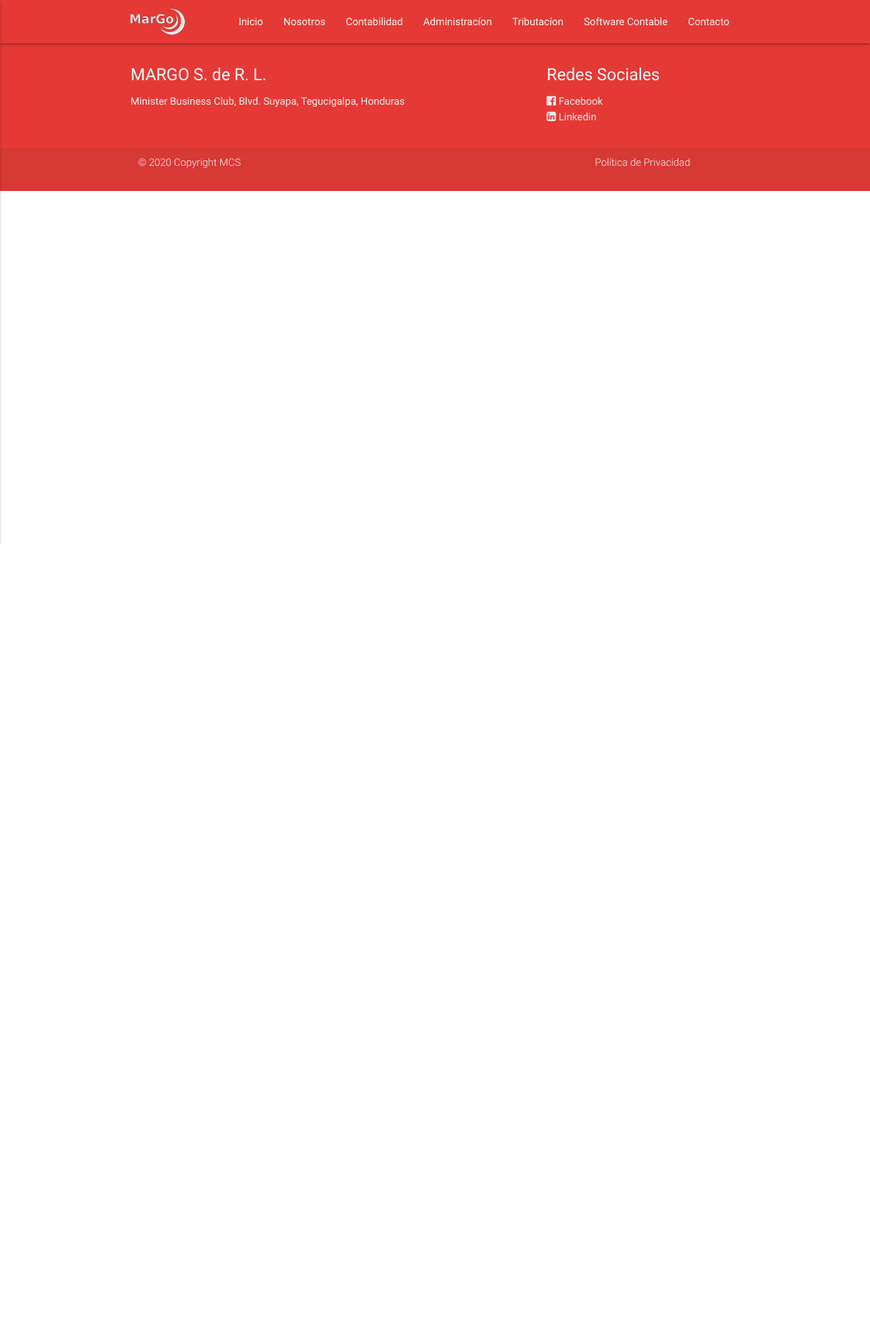
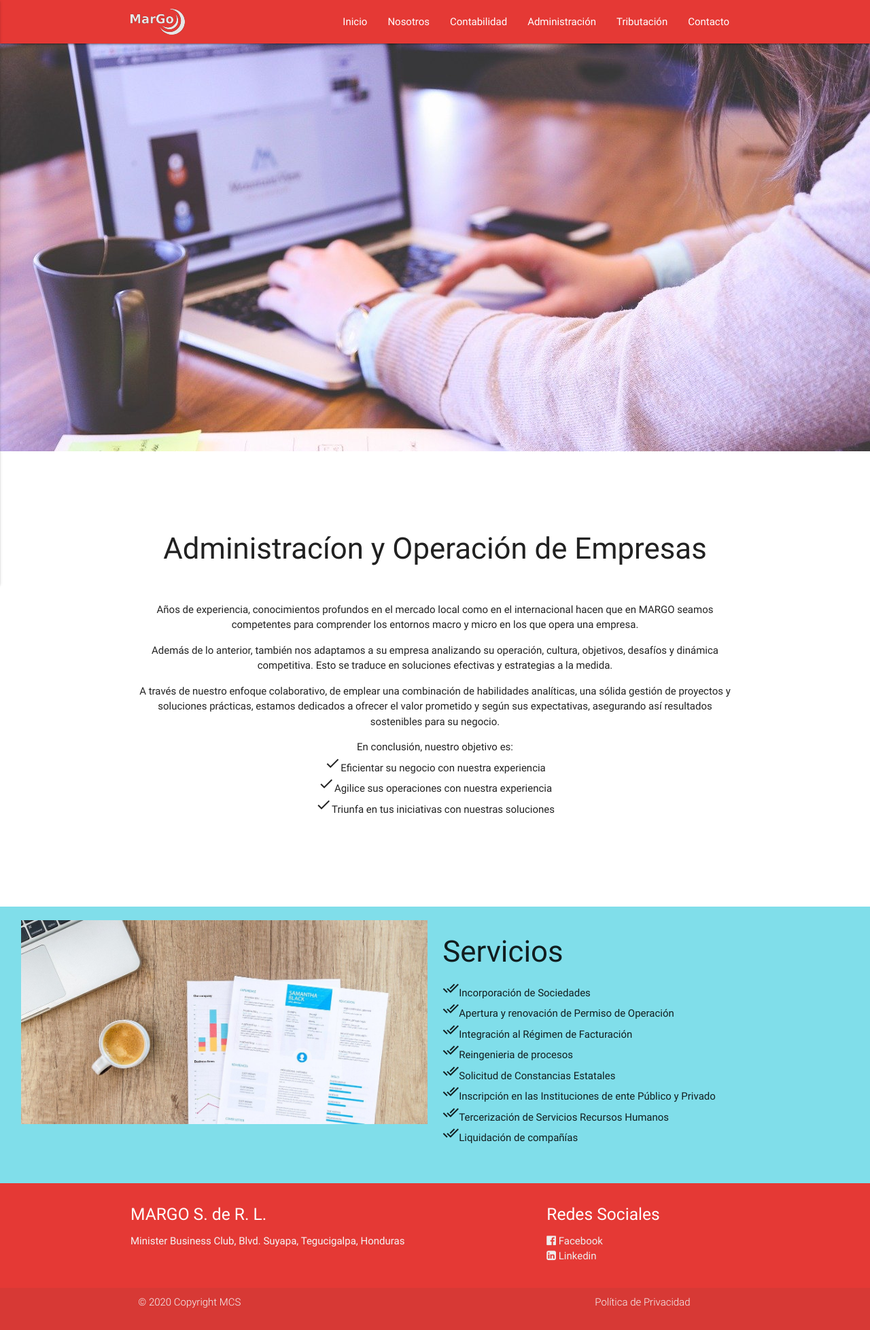
Before and after one commit to doglez/webpage-margo, a PHP site: page /administracion.php in a window 1280 px wide. Shown: the whole page at 68% size. Before the commit the page ends 800 px from the top, so only its background shows below. Run offline with PHP 8.4, Linux system fonts and the light colour scheme.

Commit message:
Tributarios y Administracion

```diff
--- a/administracion.php
+++ b/administracion.php
@@ -8,7 +8,47 @@
     <?php include('header.php'); ?>
 
     <main>
-
+      <section class="section_service_parallax">
+        <div class="parallax-container">
+          <div class="parallax"><img src="img/admon.jpg"></div>
+        </div>
+      </section>
+      <section class="section_service_message animateAbove">
+        <div class="row container">
+          <div class="col s12">
+            <h3>Administracíon y Operación de Empresas</h3><br>
+            <p>Años de experiencia, conocimientos profundos en el mercado local como en el internacional hacen que en MARGO seamos competentes para comprender los entornos macro y micro en los que opera una empresa.</p>
+            <p>Además de lo anterior, también nos adaptamos a su empresa analizando su operación, cultura, objetivos, desafíos y dinámica competitiva. Esto se  traduce en soluciones efectivas y estrategias a la medida.</p>
+            <p>A través de nuestro enfoque colaborativo, de emplear una combinación de habilidades analíticas, una sólida gestión de proyectos y soluciones prácticas, estamos dedicados a ofrecer el valor prometido y según sus expectativas, asegurando así resultados sostenibles para su negocio.</p>
+            <ul>
+              <li>En conclusión, nuestro objetivo es:</li>
+              <li><i class="material-icons">check</i>Eficientar su negocio con nuestra experiencia</li>
+              <li><i class="material-icons">check</i>Agilice sus operaciones con nuestra experiencia</li>
+              <li><i class="material-icons">check</i>Triunfa en tus iniciativas con nuestras soluciones</li>
+            </ul>
+          </div>
+        </div>
+      </section>
+      <section class="servicios_lista cyan lighten-3">
+        <div class="row">
+          <div class="col m6 s12 animateLeft">
+            <div class="img_adminis2"></div>
+          </div>
+          <div class="col m6 s12 animateRight">
+            <h3>Servicios</h3>
+            <ul>
+              <li><i class="material-icons">done_all</i>Incorporación de Sociedades</li>
+              <li><i class="material-icons">done_all</i>Apertura y renovación de Permiso de Operación </li>
+              <li><i class="material-icons">done_all</i>Integración al Régimen de Facturación</li>
+              <li><i class="material-icons">done_all</i>Reingenieria de procesos</li>
+              <li><i class="material-icons">done_all</i>Solicitud de Constancias Estatales</li>
+              <li><i class="material-icons">done_all</i>Inscripción en las Instituciones de ente Público y Privado</li>
+              <li><i class="material-icons">done_all</i>Tercerización de Servicios Recursos Humanos</li>
+              <li><i class="material-icons">done_all</i>Liquidación de compañías</li>
+            </ul>
+          </div>
+        </div>
+      </section>
     </main>
 
     <!--Import footer.php-->
--- a/header.php
+++ b/header.php
@@ -8,9 +8,9 @@
           <li><a href="index.php">Inicio</a></li>
           <li><a href="about.php">Nosotros</a></li>
           <li><a href="contabilidad.php">Contabilidad</a></li>
-          <li><a href="administracion.php">Administracíon</a></li>
-          <li><a href="tributarios.php">Tributacíon</a></li>
-          <li><a href="#">Software Contable</a></li>
+          <li><a href="administracion.php">Administración</a></li>
+          <li><a href="tributarios.php">Tributación</a></li>
+          <!-- <li><a href="#">Software Contable</a></li> -->
           <li><a href="contacto.php">Contacto</a></li>
         </ul>
       </div>
@@ -22,9 +22,9 @@
     <li><a href="index.php">Inicio</a></li>
     <li><a href="about.php">Nosotros</a></li>
     <li><a href="contabilidad.php">Contabilidad</a></li>
-    <li><a href="administracion.php">Administracíon</a></li>
-    <li><a href="tributarios.php">Tributacíon</a></li>
-    <li><a href="#">Software Contable</a></li>
+    <li><a href="administracion.php">Administración</a></li>
+    <li><a href="tributarios.php">Tributación</a></li>
+    <!-- <li><a href="#">Software Contable</a></li> -->
     <li><a href="contacto.php">Contacto</a></li>
   </ul>
 
--- a/scss/master.scss
+++ b/scss/master.scss
@@ -211,6 +211,14 @@
         height: 300px;
         background: url("../img/accounting2.jpg") no-repeat center / cover;
     }
+    .img_adminis2 {
+        height: 300px;
+        background: url("../img/admon2.jpg") no-repeat center / cover;
+    }
+    .img_tribut2 {
+        height: 300px;
+        background: url("../img/tribut2.jpg") no-repeat center / cover;
+    }
 }
 
 // Formulario
@@ -233,11 +241,6 @@
             height: 300px;
             margin-top: -15px;
             padding: 0px 32px !important;
-        }
-    }
-    .servicios_lista {
-        .lista_servicios {
-            margin-top: -20px;
         }
     }
 }
```
Also changed, not shown: contabilidad.php (+9 -9 lines), tributarios.php (+35 -0 lines), css/master.min.css, img/admon2.jpg (renamed from img/bgfinanzas.jpg), img/books.jpg (deleted), img/tax.jpg (deleted), img/tribut.jpg (added), img/tribut2.jpg (added).
